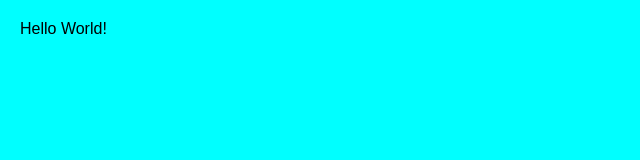
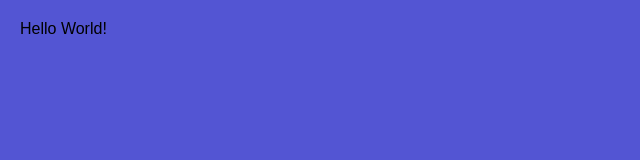
Before and after one commit to bhoikaran/gitlive, a plain HTML site: page index.html in a window 1280 px wide. Shown: the whole page, without its empty margins (0-640 px from the left). Drawn offline with Linux system fonts and the light colour scheme.

Commit message:
changes in html and css file for karan

```diff
--- a/index.css
+++ b/index.css
@@ -1,5 +1,5 @@
 body{
-    background-color: aqua;
+    background-color: rgb(83, 85, 211);
     font-family: Arial, Helvetica, sans-serif;
     margin: 10px;
     padding: 10px;
```
